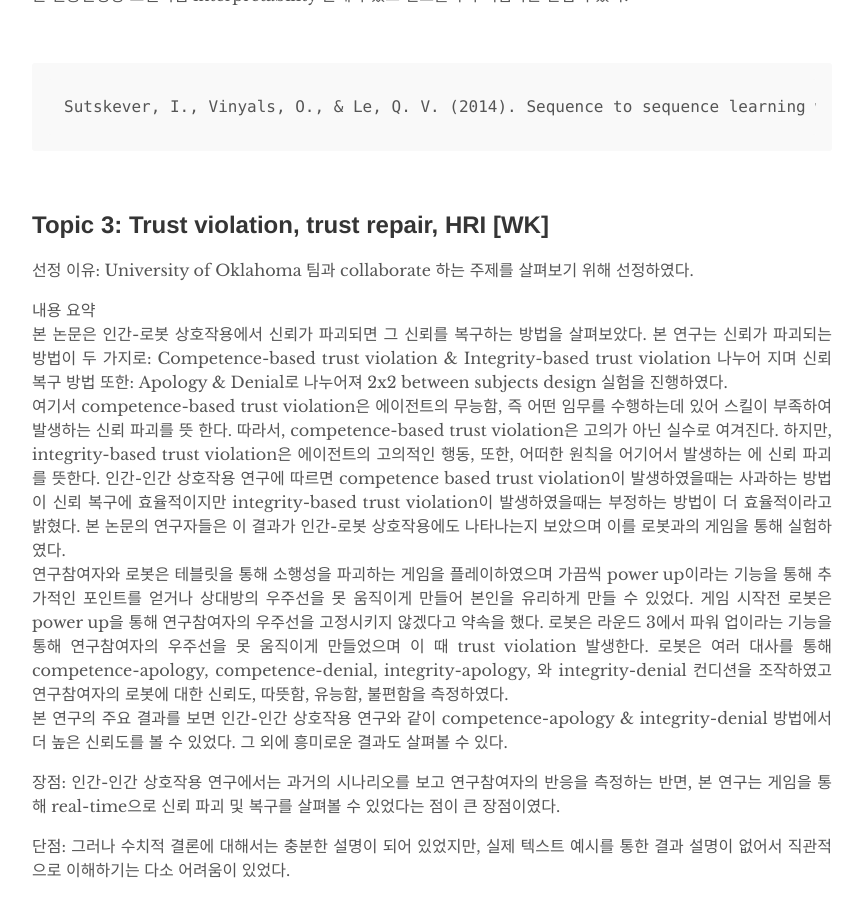
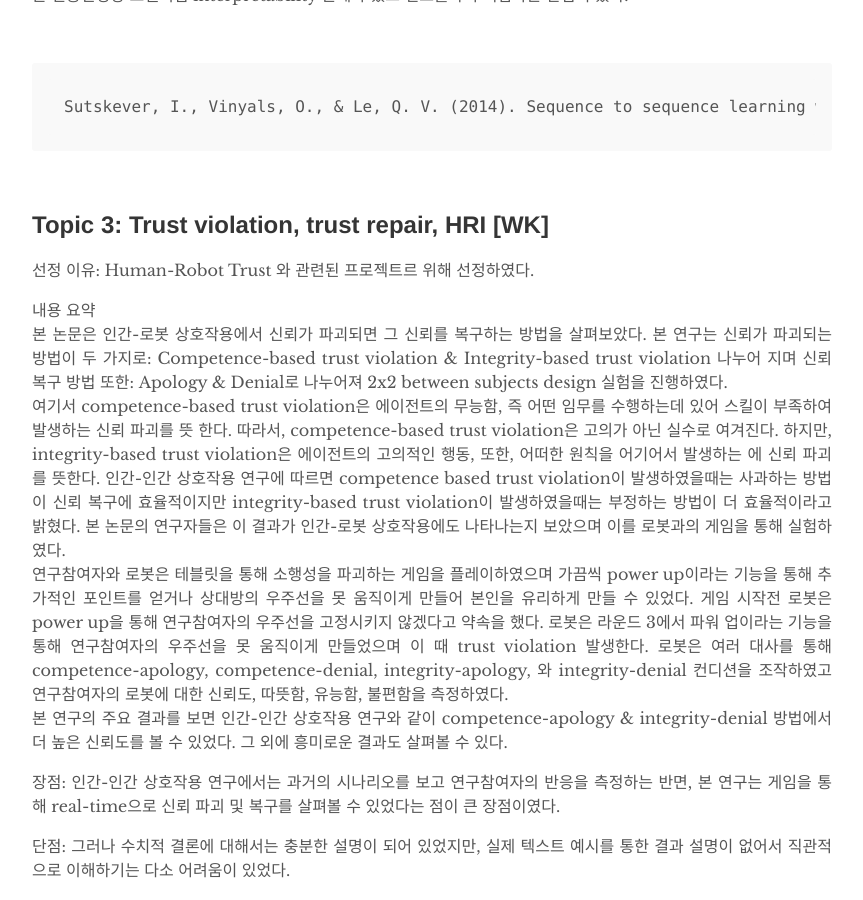
Before and after one commit to humanfactorspsych/blog, a Jekyll site: the page built from _posts/2020-09-28-study.md, in a window 1280 px wide and 900 px high, scrolled down 1924 px. Shown: the whole window, without its empty margins (208-1071 px from the left). Built offline with Jekyll 4.4.1, drawn with Linux system fonts in a browser that asks for light colours.

Commit message:
Update 2020-09-28-study.md

```diff
--- a/_posts/2020-09-28-study.md
+++ b/_posts/2020-09-28-study.md
@@ -45,7 +45,7 @@ seq2seq에서는 encoder RNN의 마지막 hidden state에 모든 정보를 인
 
 ## Topic 3: Trust violation, trust repair, HRI [WK]
 
-선정 이유: University of Oklahoma 팀과 collaborate 하는 주제를 살펴보기 위해 선정하였다. <br>
+선정 이유: Human-Robot Trust 와 관련된 프로젝트르 위해 선정하였다. <br>
 
 내용 요약 <br>
 본 논문은 인간-로봇 상호작용에서 신뢰가 파괴되면 그 신뢰를 복구하는 방법을 살펴보았다. 본 연구는 신뢰가 파괴되는 방법이 두 가지로: Competence-based trust violation & Integrity-based trust violation 나누어 지며 신뢰 복구 방법 또한: Apology & Denial로 나누어져 2x2 between subjects design 실험을 진행하였다. <br>
```
